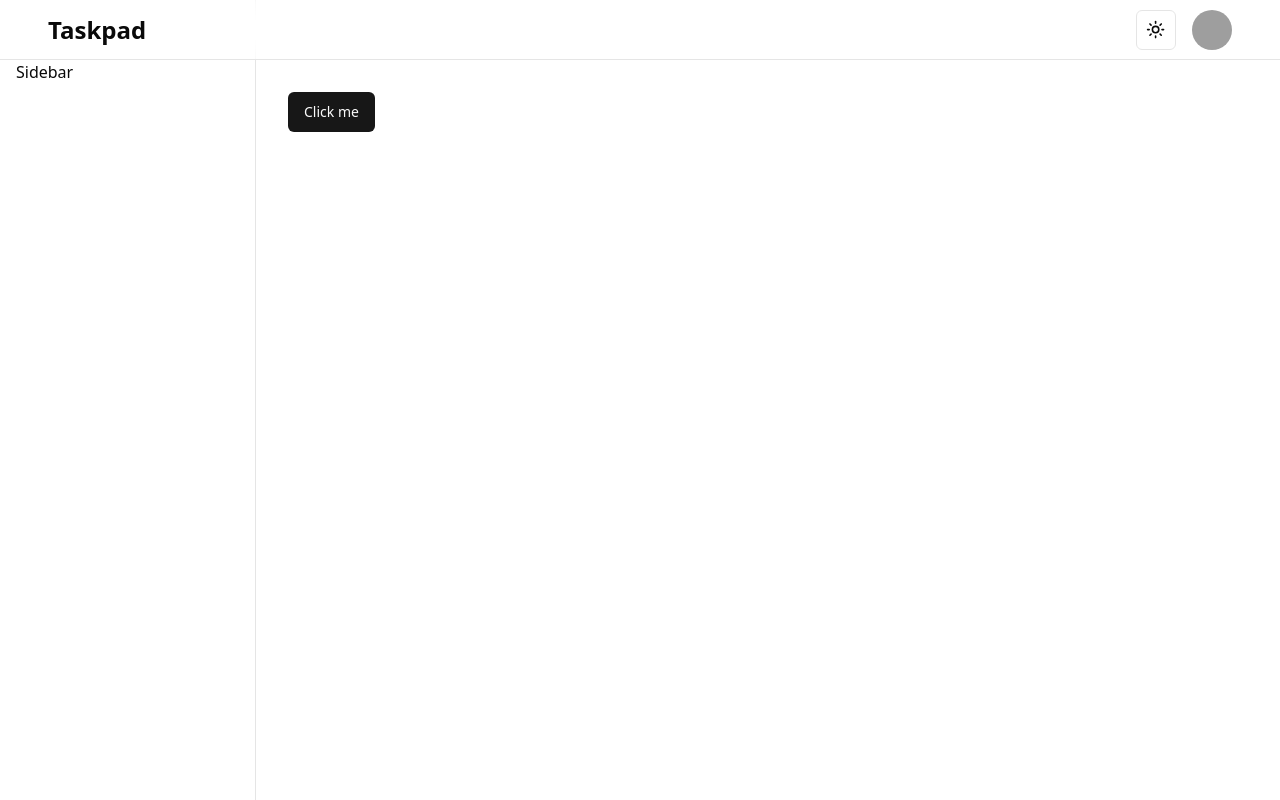
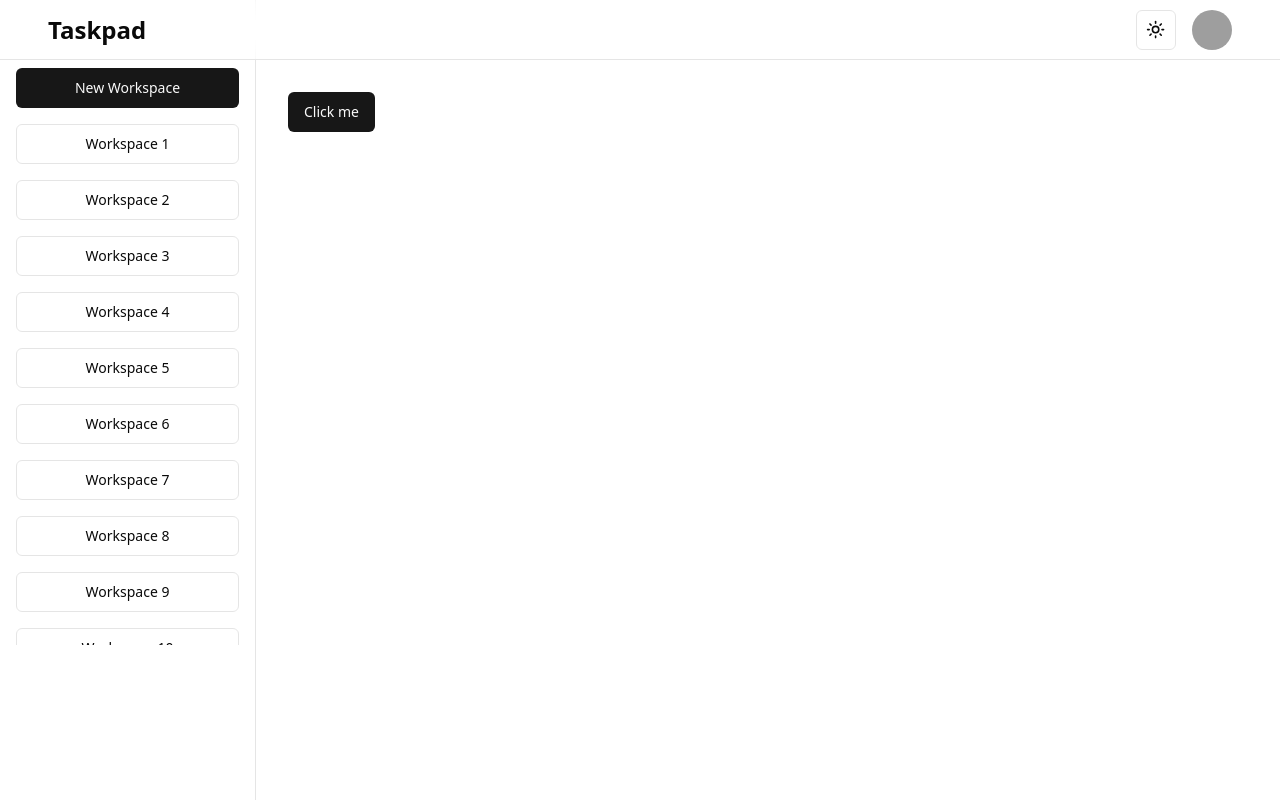
Before and after one commit to CookyNdi/next14-taskpad, a Next.js app: page / in a window 1280 px wide. Built offline with nearby package versions, Linux system fonts and the light colour scheme; grey boxes are pictures that could not be loaded.

Commit message:
feat : sidebar & responsive

```diff
--- a/package.json
+++ b/package.json
@@ -11,7 +11,9 @@
   },
   "dependencies": {
     "@radix-ui/react-avatar": "^1.1.0",
+    "@radix-ui/react-dialog": "^1.1.1",
     "@radix-ui/react-dropdown-menu": "^2.1.1",
+    "@radix-ui/react-scroll-area": "^1.1.0",
     "@radix-ui/react-slot": "^1.1.0",
     "@t3-oss/env-nextjs": "^0.10.1",
     "class-variance-authority": "^0.7.0",
--- a/src/app/(main)/layout.tsx
+++ b/src/app/(main)/layout.tsx
@@ -10,7 +10,7 @@ export default async function MainLayout({
     <div className="relative">
       <Navbar />
       <Sidebar />
-      <main className="min-h-[100dvh] w-full pl-[20%] pt-[60px]">
+      <main className="min-h-[100dvh] w-full pt-[60px] lg:pl-[20%]">
         {children}
       </main>
     </div>
--- a/src/components/layout/navbar/navbar.tsx
+++ b/src/components/layout/navbar/navbar.tsx
@@ -1,7 +1,9 @@
 import Link from "next/link";
 
 import { ToggleTheme } from "@/components/theme/toggle-theme";
+
 import Profile from "../profile/profile";
+import MobileSidebar from "../sidebar/mobile-sidebar";
 
 export default function Navbar() {
   return (
@@ -12,6 +14,7 @@ export default function Navbar() {
       <div className="flex items-center gap-x-4">
         <ToggleTheme />
         <Profile />
+        <MobileSidebar />
       </div>
     </div>
   );
--- a/src/components/layout/page-container/page-container.tsx
+++ b/src/components/layout/page-container/page-container.tsx
@@ -3,5 +3,5 @@ export default function PageContainer({
 }: {
   children: React.ReactNode;
 }) {
-  return <div className="w-full px-8 pt-8">{children}</div>;
+  return <div className="w-full px-4 pt-4 lg:px-8 lg:pt-8">{children}</div>;
 }
--- /dev/null
+++ b/src/components/layout/sidebar/mobile-sidebar.tsx
@@ -0,0 +1,18 @@
+import { AlignJustify } from "lucide-react";
+
+import { Sheet, SheetContent, SheetTrigger } from "@/components/ui/sheet";
+
+import SidebarContent from "./sidebar-content";
+
+export default function MobileSidebar() {
+  return (
+    <Sheet>
+      <SheetTrigger asChild className="flex lg:hidden">
+        <AlignJustify />
+      </SheetTrigger>
+      <SheetContent className="z-[125] pt-12">
+        <SidebarContent />
+      </SheetContent>
+    </Sheet>
+  );
+}
--- /dev/null
+++ b/src/components/layout/sidebar/sidebar-content.tsx
@@ -0,0 +1,61 @@
+import { Button } from "@/components/ui/button";
+import { ScrollArea } from "@/components/ui/scroll-area";
+
+export default function SidebarContent() {
+  return (
+    <div className="flex flex-col gap-y-4">
+      <div className="lg:px-4">
+        <Button className="w-full">New Workspace</Button>
+      </div>
+      <ScrollArea className="h-[521px]">
+        <div className="space-y-4 lg:px-4">
+          <Button className="w-full" variant="outline">
+            Workspace 1
+          </Button>
+          <Button className="w-full" variant="outline">
+            Workspace 2
+          </Button>
+          <Button className="w-full" variant="outline">
+            Workspace 3
+          </Button>
+          <Button className="w-full" variant="outline">
+            Workspace 4
+          </Button>
+          <Button className="w-full" variant="outline">
+            Workspace 5
+          </Button>
+          <Button className="w-full" variant="outline">
+            Workspace 6
+          </Button>
+          <Button className="w-full" variant="outline">
+            Workspace 7
+          </Button>
+          <Button className="w-full" variant="outline">
+            Workspace 8
+          </Button>
+          <Button className="w-full" variant="outline">
+            Workspace 9
+          </Button>
+          <Button className="w-full" variant="outline">
+            Workspace 10
+          </Button>
+          <Button className="w-full" variant="outline">
+            Workspace 11
+          </Button>
+          <Button className="w-full" variant="outline">
+            Workspace 12
+          </Button>
+          <Button className="w-full" variant="outline">
+            Workspace 13
+          </Button>
+          <Button className="w-full" variant="outline">
+            Workspace 14
+          </Button>
+          <Button className="w-full" variant="outline">
+            Workspace 15
+          </Button>
+        </div>
+      </ScrollArea>
+    </div>
+  );
+}
--- a/src/components/layout/sidebar/sidebar.tsx
+++ b/src/components/layout/sidebar/sidebar.tsx
@@ -1,7 +1,9 @@
+import SidebarContent from "./sidebar-content";
+
 export default function Sidebar() {
   return (
-    <div className="fixed left-0 flex h-[100dvh] w-[20%] flex-col border-r bg-background p-4 pt-[60px]">
-      <h1>Sidebar</h1>
+    <div className="fixed left-0 hidden h-[100dvh] w-[20%] flex-col border-r bg-background pt-[68px] lg:flex">
+      <SidebarContent />
     </div>
   );
 }
--- /dev/null
+++ b/src/components/ui/scroll-area.tsx
@@ -0,0 +1,48 @@
+"use client"
+
+import * as React from "react"
+import * as ScrollAreaPrimitive from "@radix-ui/react-scroll-area"
+
+import { cn } from "@/lib/utils"
+
+const ScrollArea = React.forwardRef<
+  React.ElementRef<typeof ScrollAreaPrimitive.Root>,
+  React.ComponentPropsWithoutRef<typeof ScrollAreaPrimitive.Root>
+>(({ className, children, ...props }, ref) => (
+  <ScrollAreaPrimitive.Root
+    ref={ref}
+    className={cn("relative overflow-hidden", className)}
+    {...props}
+  >
+    <ScrollAreaPrimitive.Viewport className="h-full w-full rounded-[inherit]">
+      {children}
+    </ScrollAreaPrimitive.Viewport>
+    <ScrollBar />
+    <ScrollAreaPrimitive.Corner />
+  </ScrollAreaPrimitive.Root>
+))
+ScrollArea.displayName = ScrollAreaPrimitive.Root.displayName
+
+const ScrollBar = React.forwardRef<
+  React.ElementRef<typeof ScrollAreaPrimitive.ScrollAreaScrollbar>,
+  React.ComponentPropsWithoutRef<typeof ScrollAreaPrimitive.ScrollAreaScrollbar>
+>(({ className, orientation = "vertical", ...props }, ref) => (
+  <ScrollAreaPrimitive.ScrollAreaScrollbar
+    ref={ref}
+    orientation={orientation}
+    className={cn(
+      "flex touch-none select-none transition-colors",
+      orientation === "vertical" &&
+        "h-full w-2.5 border-l border-l-transparent p-[1px]",
+      orientation === "horizontal" &&
+        "h-2.5 flex-col border-t border-t-transparent p-[1px]",
+      className
+    )}
+    {...props}
+  >
+    <ScrollAreaPrimitive.ScrollAreaThumb className="relative flex-1 rounded-full bg-border" />
+  </ScrollAreaPrimitive.ScrollAreaScrollbar>
+))
+ScrollBar.displayName = ScrollAreaPrimitive.ScrollAreaScrollbar.displayName
+
+export { ScrollArea, ScrollBar }
--- /dev/null
+++ b/src/components/ui/sheet.tsx
@@ -0,0 +1,140 @@
+"use client"
+
+import * as React from "react"
+import * as SheetPrimitive from "@radix-ui/react-dialog"
+import { cva, type VariantProps } from "class-variance-authority"
+import { X } from "lucide-react"
+
+import { cn } from "@/lib/utils"
+
+const Sheet = SheetPrimitive.Root
+
+const SheetTrigger = SheetPrimitive.Trigger
+
+const SheetClose = SheetPrimitive.Close
+
+const SheetPortal = SheetPrimitive.Portal
+
+const SheetOverlay = React.forwardRef<
+  React.ElementRef<typeof SheetPrimitive.Overlay>,
+  React.ComponentPropsWithoutRef<typeof SheetPrimitive.Overlay>
+>(({ className, ...props }, ref) => (
+  <SheetPrimitive.Overlay
+    className={cn(
+      "fixed inset-0 z-50 bg-black/80  data-[state=open]:animate-in data-[state=closed]:animate-out data-[state=closed]:fade-out-0 data-[state=open]:fade-in-0",
+      className
+    )}
+    {...props}
+    ref={ref}
+  />
+))
+SheetOverlay.displayName = SheetPrimitive.Overlay.displayName
+
+const sheetVariants = cva(
+  "fixed z-50 gap-4 bg-background p-6 shadow-lg transition ease-in-out data-[state=open]:animate-in data-[state=closed]:animate-out data-[state=closed]:duration-300 data-[state=open]:duration-500",
+  {
+    variants: {
+      side: {
+        top: "inset-x-0 top-0 border-b data-[state=closed]:slide-out-to-top data-[state=open]:slide-in-from-top",
+        bottom:
+          "inset-x-0 bottom-0 border-t data-[state=closed]:slide-out-to-bottom data-[state=open]:slide-in-from-bottom",
+        left: "inset-y-0 left-0 h-full w-3/4 border-r data-[state=closed]:slide-out-to-left data-[state=open]:slide-in-from-left sm:max-w-sm",
+        right:
+          "inset-y-0 right-0 h-full w-3/4  border-l data-[state=closed]:slide-out-to-right data-[state=open]:slide-in-from-right sm:max-w-sm",
+      },
+    },
+    defaultVariants: {
+      side: "right",
+    },
+  }
+)
+
+interface SheetContentProps
+  extends React.ComponentPropsWithoutRef<typeof SheetPrimitive.Content>,
+    VariantProps<typeof sheetVariants> {}
+
+const SheetContent = React.forwardRef<
+  React.ElementRef<typeof SheetPrimitive.Content>,
+  SheetContentProps
+>(({ side = "right", className, children, ...props }, ref) => (
+  <SheetPortal>
+    <SheetOverlay />
+    <SheetPrimitive.Content
+      ref={ref}
+      className={cn(sheetVariants({ side }), className)}
+      {...props}
+    >
+      {children}
+      <SheetPrimitive.Close className="absolute right-4 top-4 rounded-sm opacity-70 ring-offset-background transition-opacity hover:opacity-100 focus:outline-none focus:ring-2 focus:ring-ring focus:ring-offset-2 disabled:pointer-events-none data-[state=open]:bg-secondary">
+        <X className="h-4 w-4" />
+        <span className="sr-only">Close</span>
+      </SheetPrimitive.Close>
+    </SheetPrimitive.Content>
+  </SheetPortal>
+))
+SheetContent.displayName = SheetPrimitive.Content.displayName
+
+const SheetHeader = ({
+  className,
+  ...props
+}: React.HTMLAttributes<HTMLDivElement>) => (
+  <div
+    className={cn(
+      "flex flex-col space-y-2 text-center sm:text-left",
+      className
+    )}
+    {...props}
+  />
+)
+SheetHeader.displayName = "SheetHeader"
+
+const SheetFooter = ({
+  className,
+  ...props
+}: React.HTMLAttributes<HTMLDivElement>) => (
+  <div
+    className={cn(
+      "flex flex-col-reverse sm:flex-row sm:justify-end sm:space-x-2",
+      className
+    )}
+    {...props}
+  />
+)
+SheetFooter.displayName = "SheetFooter"
+
+const SheetTitle = React.forwardRef<
+  React.ElementRef<typeof SheetPrimitive.Title>,
+  React.ComponentPropsWithoutRef<typeof SheetPrimitive.Title>
+>(({ className, ...props }, ref) => (
+  <SheetPrimitive.Title
+    ref={ref}
+    className={cn("text-lg font-semibold text-foreground", className)}
+    {...props}
+  />
+))
+SheetTitle.displayName = SheetPrimitive.Title.displayName
+
+const SheetDescription = React.forwardRef<
+  React.ElementRef<typeof SheetPrimitive.Description>,
+  React.ComponentPropsWithoutRef<typeof SheetPrimitive.Description>
+>(({ className, ...props }, ref) => (
+  <SheetPrimitive.Description
+    ref={ref}
+    className={cn("text-sm text-muted-foreground", className)}
+    {...props}
+  />
+))
+SheetDescription.displayName = SheetPrimitive.Description.displayName
+
+export {
+  Sheet,
+  SheetPortal,
+  SheetOverlay,
+  SheetTrigger,
+  SheetClose,
+  SheetContent,
+  SheetHeader,
+  SheetFooter,
+  SheetTitle,
+  SheetDescription,
+}
```
Also changed, not shown: 1 other file (tests, documents, lock files or other folders).
